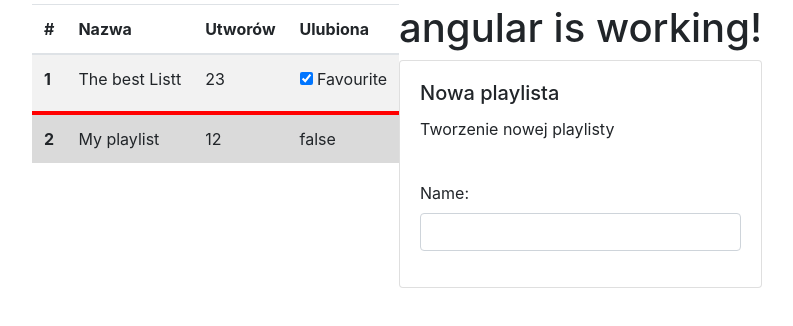
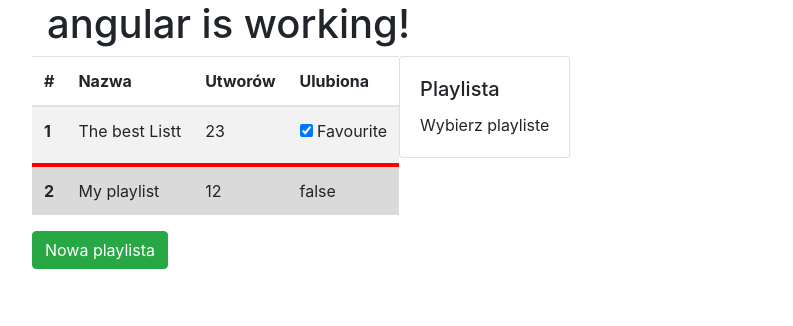
Before and after one commit to TomaszOciepa/angular-test, an Angular app: page / in a window 1280 px wide. Shown: the top 326 px of the page, without its empty margins (38-831 px from the left). Built offline with nearby package versions, Linux system fonts and the light colour scheme.

Commit message:
ngSwitch

```diff
--- a/src/app/app.component.html
+++ b/src/app/app.component.html
@@ -1,5 +1,6 @@
 
 <div class="container">
+  <h1>{{ title }}</h1>
   <div class="row mt-1">
 
     <!-- <style>
@@ -20,7 +21,7 @@
         </thead>
         <tbody>
           <tr class="" [ngClass]="{'table-active': selected == playlist, 'border-class': true}"
-           (click)="selected = playlist"
+           (click)="select(playlist)"
            [ngStyle]="getPlaylistStyle(playlist)">
             <th scope="row">1</th>
             <td> {{ playlist.name }}</td>
@@ -32,7 +33,7 @@
             </label>
             </td>
           </tr>
-          <tr (click)="selected = null" [ngClass]="{'table-active': selected == null}">
+          <tr (click)="select(null)" [ngClass]="{'table-active': selected == null}">
             <th scope="row">2</th>
             <td>My playlist</td>
             <td>12</td>
@@ -41,27 +42,35 @@
 
         </tbody>
       </table>
+      <div class="form-group">
+        <button class="btn btn-success float-xs-right" (click)="createNew($event)">Nowa playlista</button>
+      </div>
     </div>
 
     <div class="col-xs">
-      <h1>{{ title }}</h1>
 
-      <div class="card" [hidden]="selected != null">
+
+      <div [ngSwitch]="mode">
+
+        <div class="card"  *ngSwitchDefault>
           <div class="card-body">
-          <h5 class="card-title">Nowa playlista</h5>
-          <p class="card-text">Tworzenie nowej playlisty</p>
+            <h5 class="card-title">Playlista</h5>
+            <p class="card-text">Wybierz playliste</p>
+          </div>
         </div>
 
+        <div class="card" *ngSwitchCase="'selected'">
           <div class="card-body">
+            <h5 class="card-title">Playlista {{ playlist.name}}</h5>
+            <p class="card-text">Wybrana playlista</p>
+
             <div class="form-group">
-            <label>Name:</label>
-            <input type="text" class="form-control">
+              <button class="btn btn-success float-xs-right" (click)="edit(playlist)">Edytuj</button>
             </div>
           </div>
         </div>
 
-
-      <div class="card" *ngIf="selected != null">
+        <div class="card" *ngSwitchCase="'edit'">
           <div class="card-body">
             <h5 class="card-title">Playlista</h5>
             <p class="card-text">Opis playlisty</p>
@@ -94,5 +103,7 @@
         </div>
 
       </div>
+
     </div>
   </div>
+</div>
--- a/src/app/app.component.ts
+++ b/src/app/app.component.ts
@@ -16,7 +16,7 @@
   }
 
   edited = {
-    name: ""
+
   }
 
   getPlaylistStyle(playlist){
@@ -28,10 +28,30 @@
     }
   }
 
+  mode = "none"
+
   selected = null;
 
   size = 20
   wartosc = true
+
+  select(playlist){
+    this.mode = "selected"
+    this.selected = playlist
+  }
+
+  createNew(){
+    this.mode = "edit"
+    var newPlaylist ={}
+    this.selected = newPlaylist;
+    this.edited = newPlaylist;
+  }
+
+  edit(playlist){
+    this.mode = "edit"
+    this.edited = playlist
+    this.selected = playlist
+  }
 
   save(event){
     console.log('Zapisano', event)
```
Lines whose indentation alone changed are shown as unchanged.
